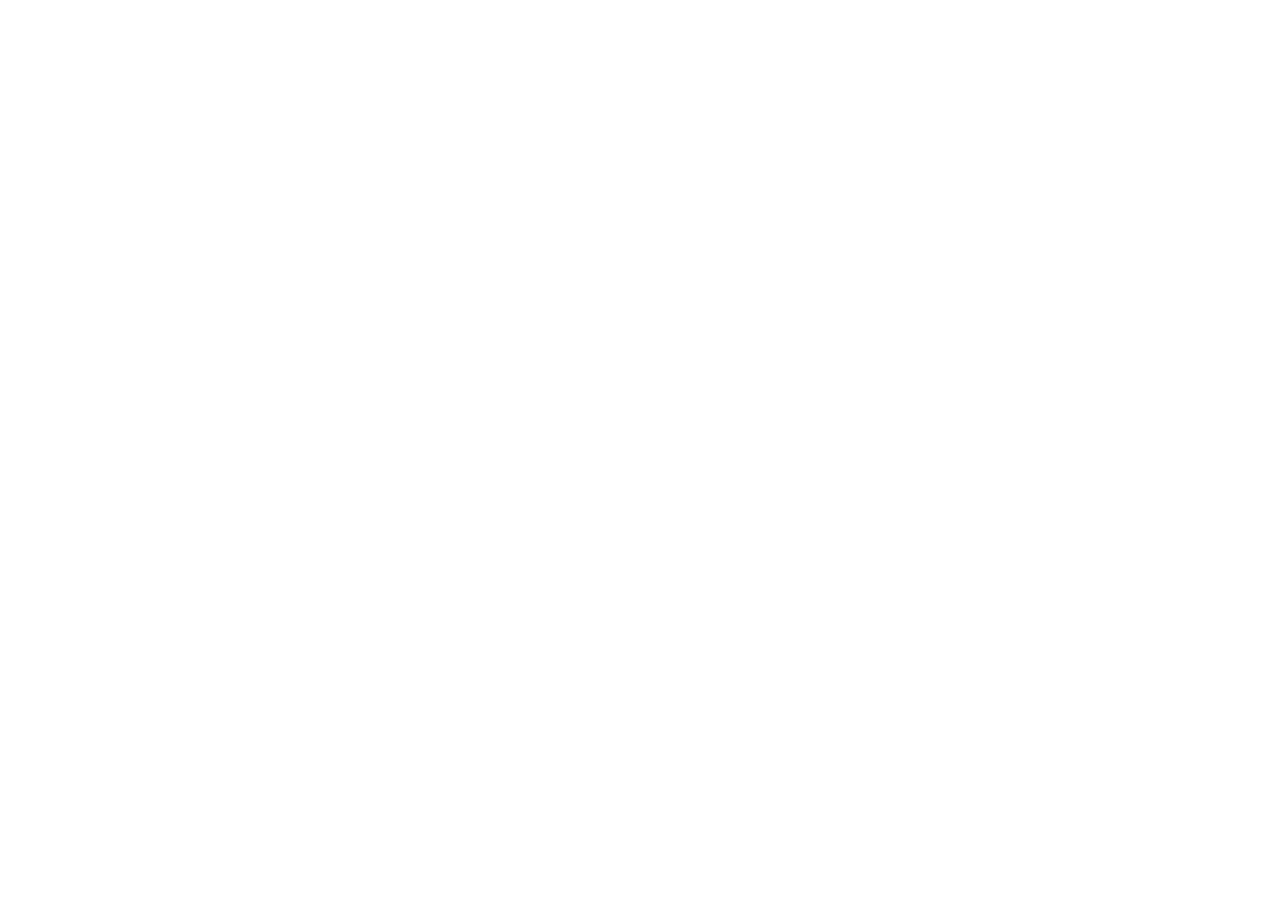
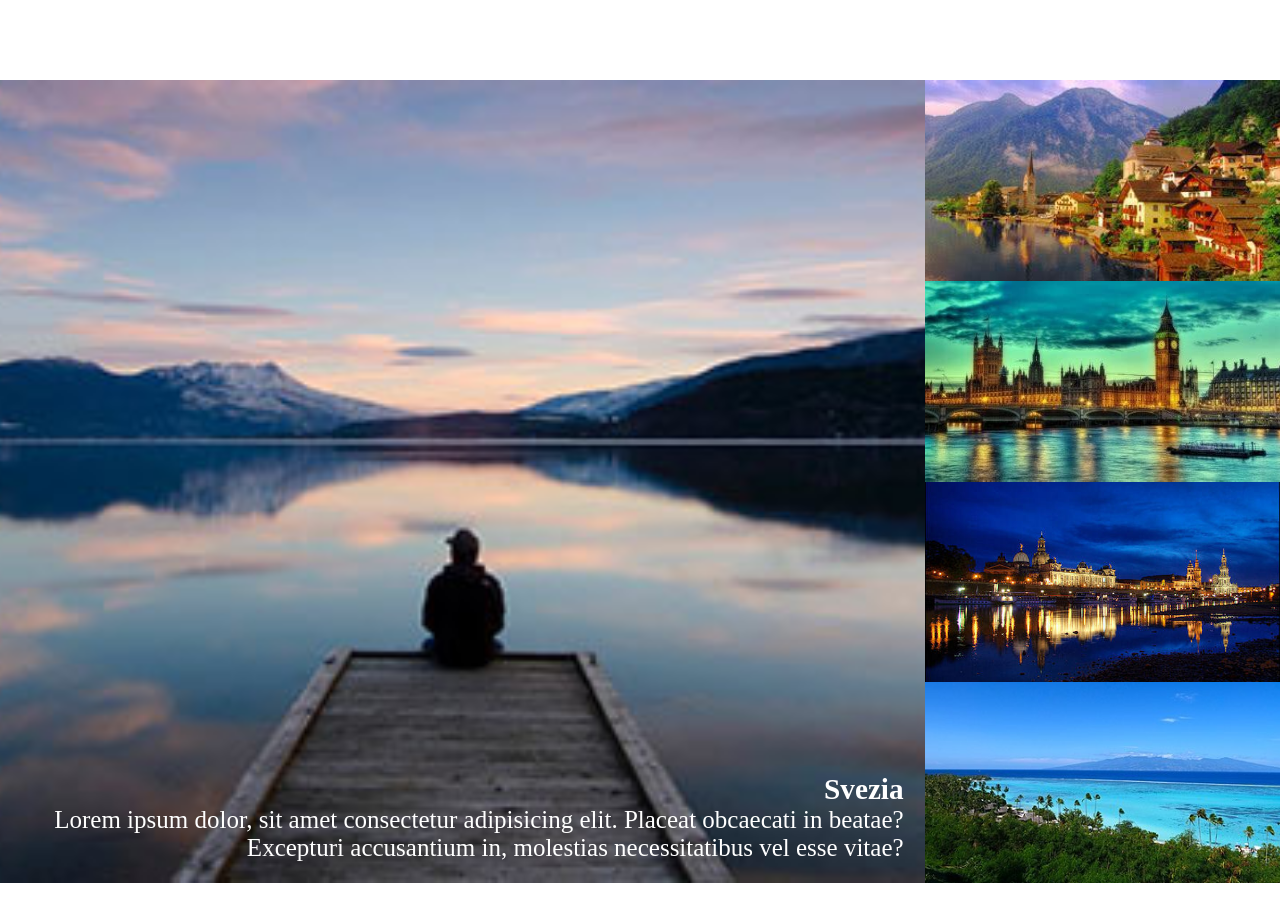
Before and after one commit to Alexxboc/vue-slider, a plain HTML site: page index.html in a window 1280 px wide. Before the commit the page ends 800 px from the top, so only its background shows below. Drawn offline with nearby package versions, Linux system fonts and the light colour scheme.

Commit message:
complete milestone 1

```diff
--- a/assets/css/style.css
+++ b/assets/css/style.css
@@ -3,3 +3,43 @@
     padding: 0;
     box-sizing: border-box;
 }
+
+img {
+    max-width: 100%;
+    height: 100%;
+    object-fit: cover;
+}
+
+.container {
+    margin: 5rem auto;
+    max-width: 1800px;
+    display: flex;
+
+}
+.main_img {
+    width: 100%;
+    position: relative;
+}
+
+.main_img .travel_info {
+    position: absolute;
+    right: 5px;
+    bottom: 5px;
+    color: white;
+    padding: 1rem;
+    font-size: 25px;
+    text-align: right;
+}
+
+.thumbnails {
+    display: flex;
+    flex-direction: column;
+}
+
+.thumbnails img {
+    width: 100%;
+}
+
+.thumb {
+    height: calc(100% / 4);
+}
--- a/index.html
+++ b/index.html
@@ -12,6 +12,40 @@
 </head>
 <body>
 
+    <div id="app">
+        <div class="container">
+            <div class="main_img">
+              <img src="./assets/img/01.jpg" alt="">
+              <div class="travel_info">
+                  <h3>Svezia</h3>
+                  <p>Lorem ipsum dolor, sit amet consectetur adipisicing elit. Placeat obcaecati in beatae? Excepturi accusantium in, molestias necessitatibus vel esse vitae?</p>
+              </div>
+              <!-- /.travel_info -->
+            </div>
+            <!-- /.main_img -->
+            <div class="thumbnails">
+                <div class="thumb">
+                  <img src="./assets/img/02.jpg" alt="">
+                </div>
+                <!-- /.thumb -->
+                <div class="thumb">
+                  <img src="./assets/img/03.jpg" alt="">
+                </div>
+                <!-- /.thumb -->
+                <div class="thumb">
+                  <img src="./assets/img/04.jpg" alt="">
+                </div>
+                <!-- /.thumb -->
+                <div class="thumb">
+                  <img src="./assets/img/05.jpg" alt="">
+                </div>
+                <!-- /.thumb -->
+            </div>
+            <!-- /.thumbnails -->
+      </div>
+      <!-- /.container -->
+      </div>
+
       <!-- Vue js cdn link -->
       <script src='https://cdn.jsdelivr.net/npm/vue@2.6.14/dist/vue.js'></script>
       <!-- Javascript style sheet linf -->
```
Lines whose indentation alone changed are shown as unchanged.
